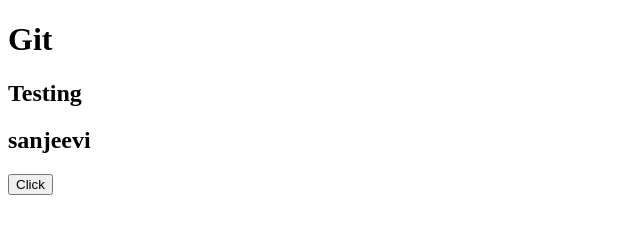
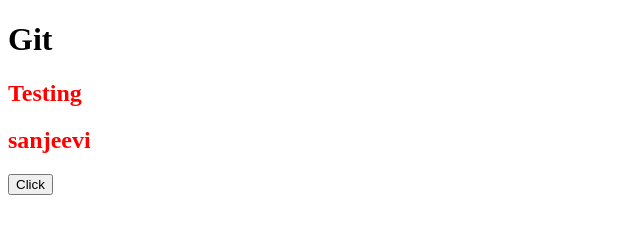
Before and after one commit to Sanjeevi03/git1_testing, a plain HTML site: page index.html in a window 1280 px wide. Shown: the whole page, without its empty margins (0-640 px from the left). Drawn offline with Linux system fonts and the light colour scheme.

Commit message:
first commit on branch

```diff
--- a/index.html
+++ b/index.html
@@ -5,7 +5,7 @@
     <meta http-equiv="X-UA-Compatible" content="IE=edge" />
     <meta name="viewport" content="width=device-width, initial-scale=1.0" />
     <link rel="stylesheet" href="style.css" />
-    <title>Document</title>
+    <title>Title</title>
   </head>
   <body>
     <div>
--- a/style.css
+++ b/style.css
@@ -0,0 +1,3 @@
+h2{
+   color: red;
+}
```
